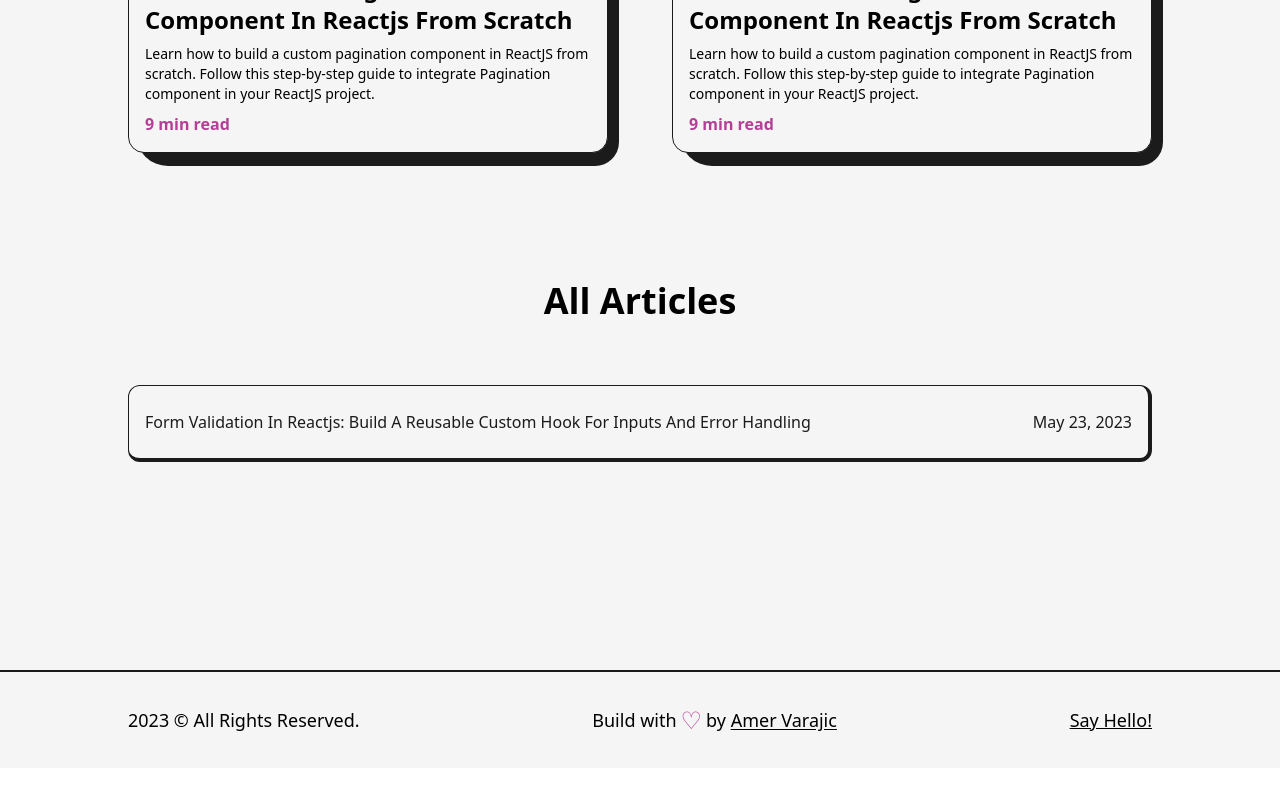
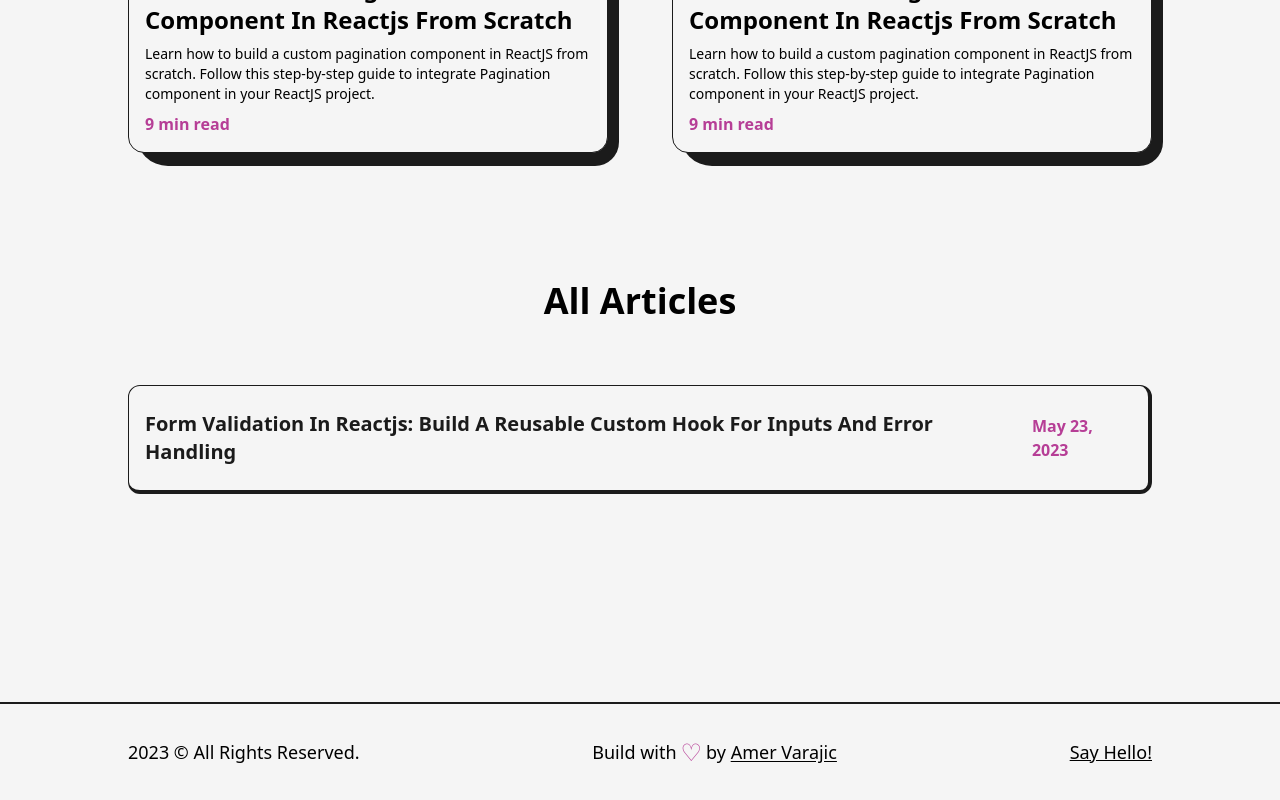
Before and after one commit to amerv97/Next.js-amervarajic-portfolio, a Next.js app in the folder Next.js-Developer-Portfolio-Starter-Code-main/: page /articles in a window 1280 px wide. Shown: the part 610-1410 px from the top of the page. Before the commit the page ends 1378 px from the top, so only its background shows below. Built offline with nearby package versions, Linux system fonts and the light colour scheme.

Commit message:
styled finished, next is adding img while hover

```diff
--- a/Next.js-Developer-Portfolio-Starter-Code-main/src/pages/articles.js
+++ b/Next.js-Developer-Portfolio-Starter-Code-main/src/pages/articles.js
@@ -17,9 +17,9 @@ const Article = ({ img, title, date, link }) => {
   return (
     <li className="w-full relative p-4 py-6 my-4 rounded-xl flex items-center  justify-between bg-light text-dark first:mt-0 border border-solid border-dark border-r-4 border-b-4">
       <Link href={link} target="_blank">
-        <h2>{title}</h2>
+        <h2 className="text-xl capitalize font-semibold hover:underline">{title}</h2>
       </Link>
-      <span>{date}</span>
+      <span className="text-primary font-semibold pl-4">{date}</span>
     </li>
   );
 };
```
